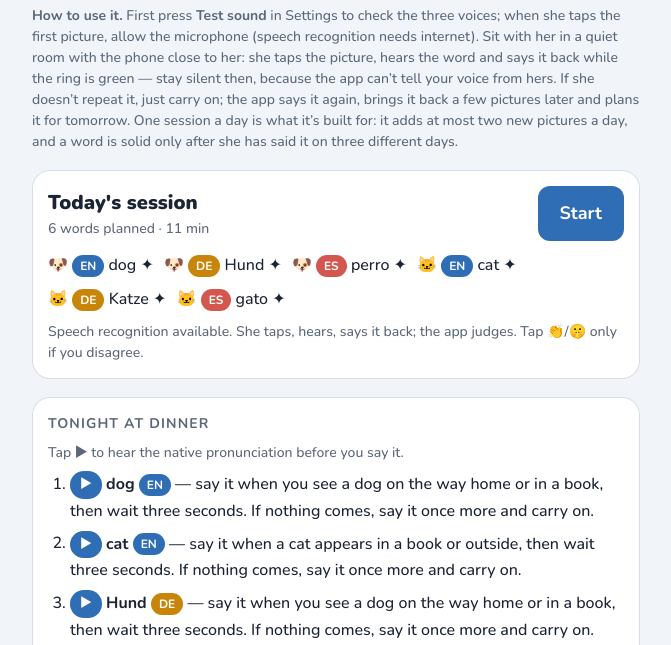
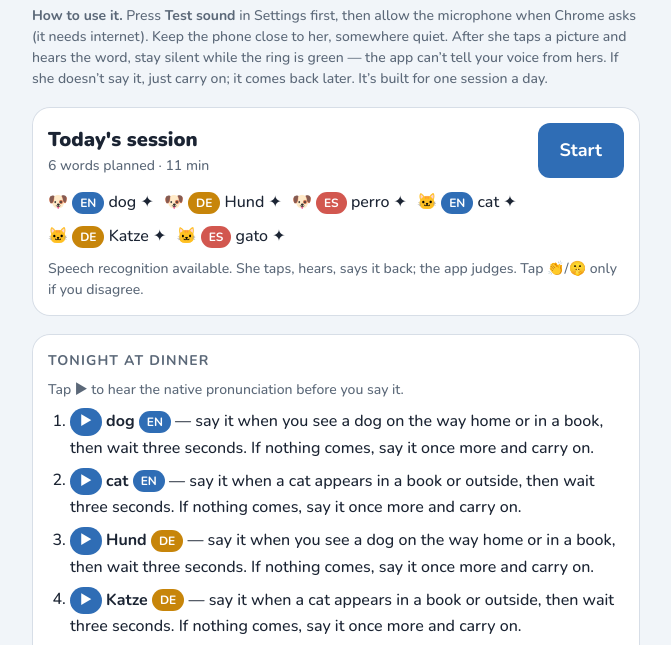
Before and after one commit to korkovik/room-repeater, a plain HTML site: page index.html in a window 1280 px wide. Shown: the part 83-728 px from the top of the page, without its empty margins (304-975 px from the left). Drawn offline with nearby package versions, Linux system fonts and the light colour scheme.

Commit message:
Shorten the how-to
Co-Authored-By: Claude Opus 5 (1M context) <noreply@anthropic.com>

```diff
--- a/index.html
+++ b/index.html
@@ -69,7 +69,7 @@ textarea{width:100%;min-height:120px;font:13px/1.4 ui-monospace,monospace;border
   <div>
     <h1>Room Repeater</h1>
     <div class="muted">Pilot · Android Chrome · EN / DE / ES</div>
-    <div class="muted" style="margin-top:8px"><b>How to use it.</b> First press <b>Test sound</b> in Settings to check the three voices; when she taps the first picture, allow the microphone (speech recognition needs internet). Sit with her in a quiet room with the phone close to her: she taps the picture, hears the word and says it back while the ring is green — stay silent then, because the app can’t tell your voice from hers. If she doesn’t repeat it, just carry on; the app says it again, brings it back a few pictures later and plans it for tomorrow. One session a day is what it’s built for: it adds at most two new pictures a day, and a word is solid only after she has said it on three different days.</div>
+    <div class="muted" style="margin-top:8px"><b>How to use it.</b> Press <b>Test sound</b> in Settings first, then allow the microphone when Chrome asks (it needs internet). Keep the phone close to her, somewhere quiet. After she taps a picture and hears the word, stay silent while the ring is green — the app can’t tell your voice from hers. If she doesn’t say it, just carry on; it comes back later. It’s built for one session a day.</div>
   </div>
 
   <div class="card">
```
